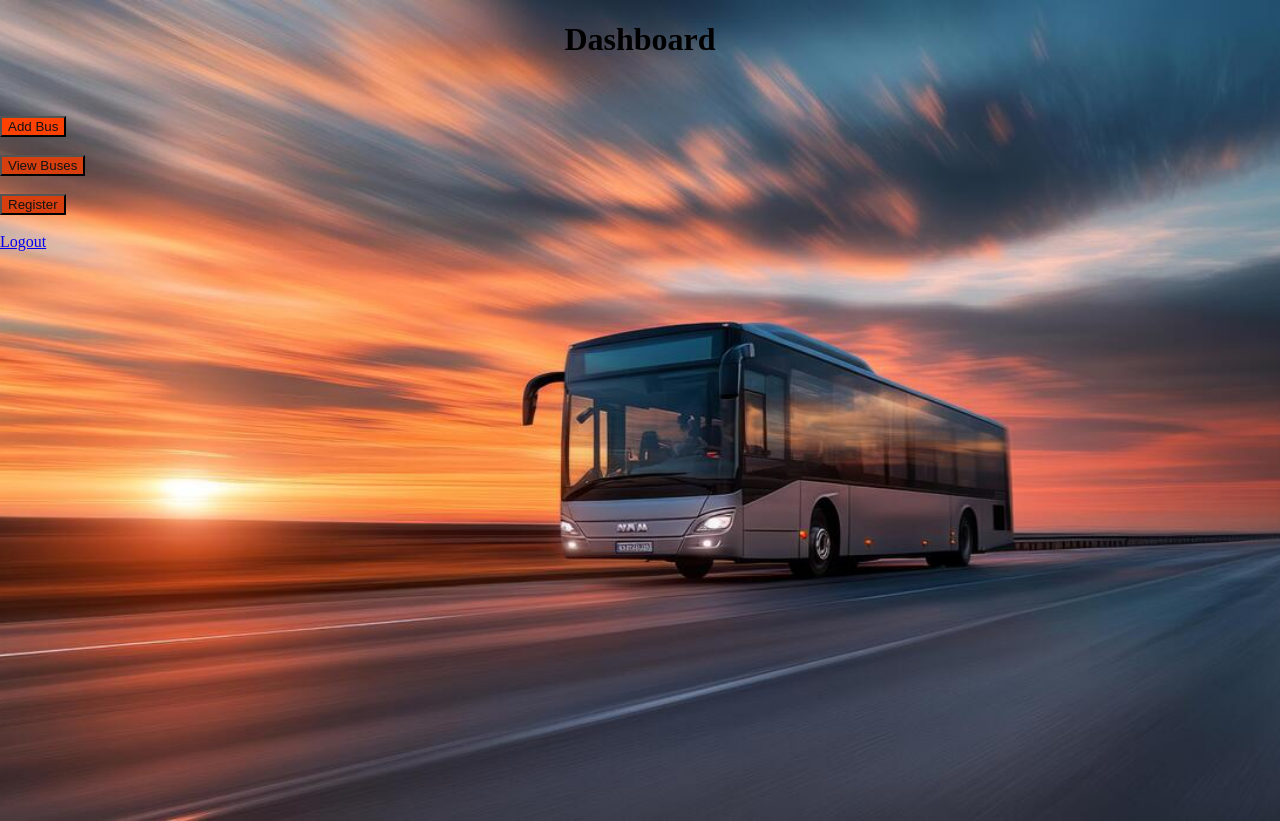
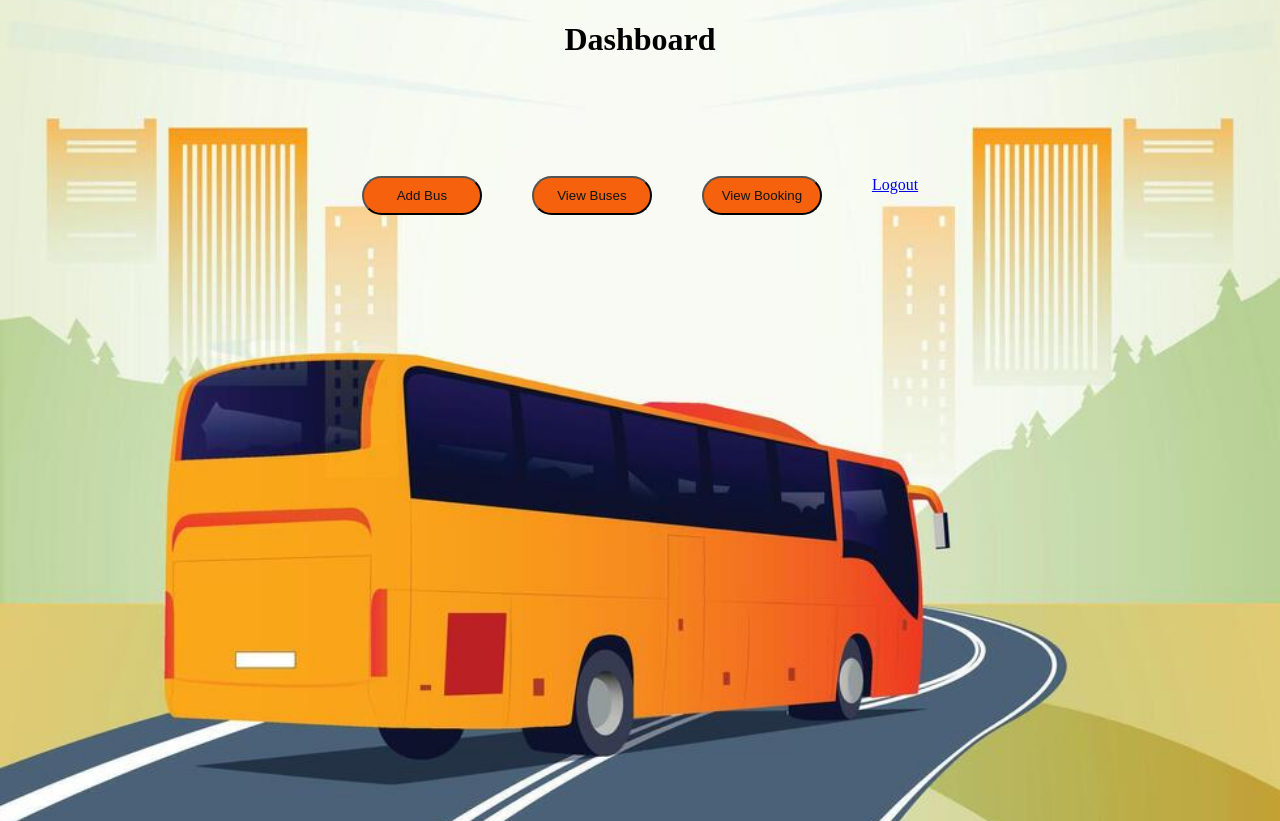
Before and after one commit to aleena-cj28/Bus_booking_system-, a Flask app: page /admin_dashboard in a window 1280 px wide. Run offline with Flask 3, Linux system fonts and the light colour scheme.

Commit message:
updated background image and added booking module validation

```diff
--- a/app.py
+++ b/app.py
@@ -148,8 +148,11 @@ def book_bus(bus_number):
         userame = request.form["username"]
         seat_number = int(request.form["seat_number"])
 
+        if  seat_number > bus[0]:
+            return "Invalid seat number.Please select a seat between 1 t0 {}".format(bus[0])
+
         if seat_number in booked_seat_list:
-            return "This Seat is already booked"
+            return "This Seat is already booked.Please choose another seat"
 
 
         insert_sql = """ INSERT INTO booking(username,bus_number,seat_number) VALUES(%s, %s, %s) """
--- a/templates/admin_dashboard.html
+++ b/templates/admin_dashboard.html
@@ -5,34 +5,55 @@
 </head>
 <style>
     body{
-        background-image: url("{{ url_for('static',filename='images/bus.jpg') }}");
+        background-image: url("{{ url_for('static',filename='images/bus3.jpg') }}");
         background-size: cover;
         background-repeat:no-repeat ;
         background-position: center;
         height:100vh;
         margin: 0;
         }
+
+      .button {
+        display: flex;
+        justify-content: center;
+        align-items: center;
+        height: 20vh;
+    }
+
+    .button button{
+        width:120px;
+        padding: 10px;
+        justify-content: center;
+        align-items: center;
+        border-radius: 20px;
+    }
+
+    .button div{
+        display: flex;
+        flex-direction: row;
+        gap: 50px;
+    }
 </style>
 <body>
     <h1 align="center">Dashboard</h1>
     <br><br>
-
+    <div class="button">
+        <div>
             <a href="/add_bus">
-        <button  style="background-color: rgb(255, 65, 2); color: rgb(19, 19, 21);" type="button" >Add Bus</button>
+                <button  style="background-color: rgb(245, 97, 12); color: rgb(20, 19, 18);" type="button" >Add Bus</button>
             </a>
-    <br><br>
 
             <a href="/admin_view_buses">
-        <button  style="background-color: rgb(215, 64, 14); color: rgb(19, 19, 21);" type="button" >View Buses</button>
+                <button  style="background-color: rgb(245, 97, 12); color: rgb(19, 19, 21);" type="button" >View Buses</button>
             </a>
-    <br><br>
 
             <a href="/view_bookings">
-        <button  style="background-color: rgb(215, 64, 14); color: rgb(19, 19, 21);" type="View Bookings" >Register</button>
+                <button  style="background-color: rgb(245, 97, 12); color: rgb(19, 19, 21);" type="button" >View Booking</button>
             </a>
-    <br><br>
 
             <a href="/">Logout</a>
-
+        </div>
+        <br><br>
+    </div>
 </body>
 </html>
--- a/templates/register.html
+++ b/templates/register.html
@@ -11,12 +11,12 @@
             <label>Username </label>
             <br>
 
-            <input type="text" name="username">
+            <input type="text" name="username" required>
             <br><br>
 
             <label>Password</label>
             <br>
-            <input type="password"  name="password">
+            <input type="password"  name="password" required>
             <br><br>
 
             <button style="color: rgb(249, 248, 248);background-color: brown;" type="submit">Register</button>
--- a/templates/view.html
+++ b/templates/view.html
@@ -3,13 +3,14 @@
 <head>
     <title>View Buses</title>
 </head>
-<body style="background-color: rgb(169, 240, 216);">
+
+<body style="background-color: rgb(169, 240, 216);" align="center">
     <h1 style="color: rgb(6, 97, 20);">Available Buses</h1>
 
     <a href="/">
         <button style="float: right;">Logout</button>
     </a>
-    <table style="background-color: rgb(191, 231, 191);" border="1" cellpadding="10">
+    <table style="background-color: rgb(191, 231, 191);" border="1" cellpadding="10" align="center">
         <tr>
              <th>Bus Number</th>
              <th>Bus Name</th>
```
Also changed, not shown: static/images/css/style.css (added, +16 -0 lines), templates/book_bus.html (+14 -4 lines), templates/index.html (+65 -21 lines), templates/login.html (+4 -4 lines), static/images/bus2.webp (deleted). Lines whose indentation alone changed are shown as unchanged.
